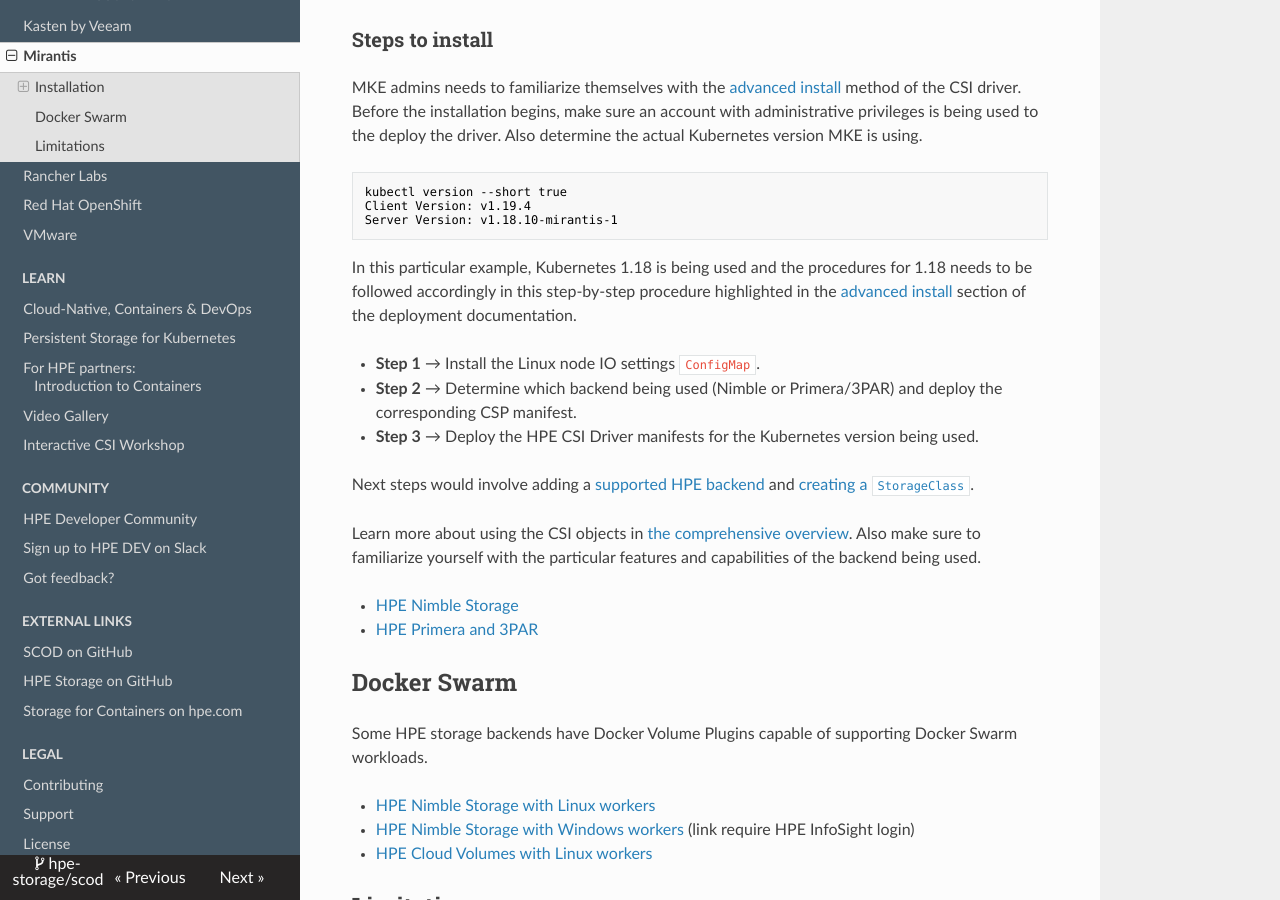
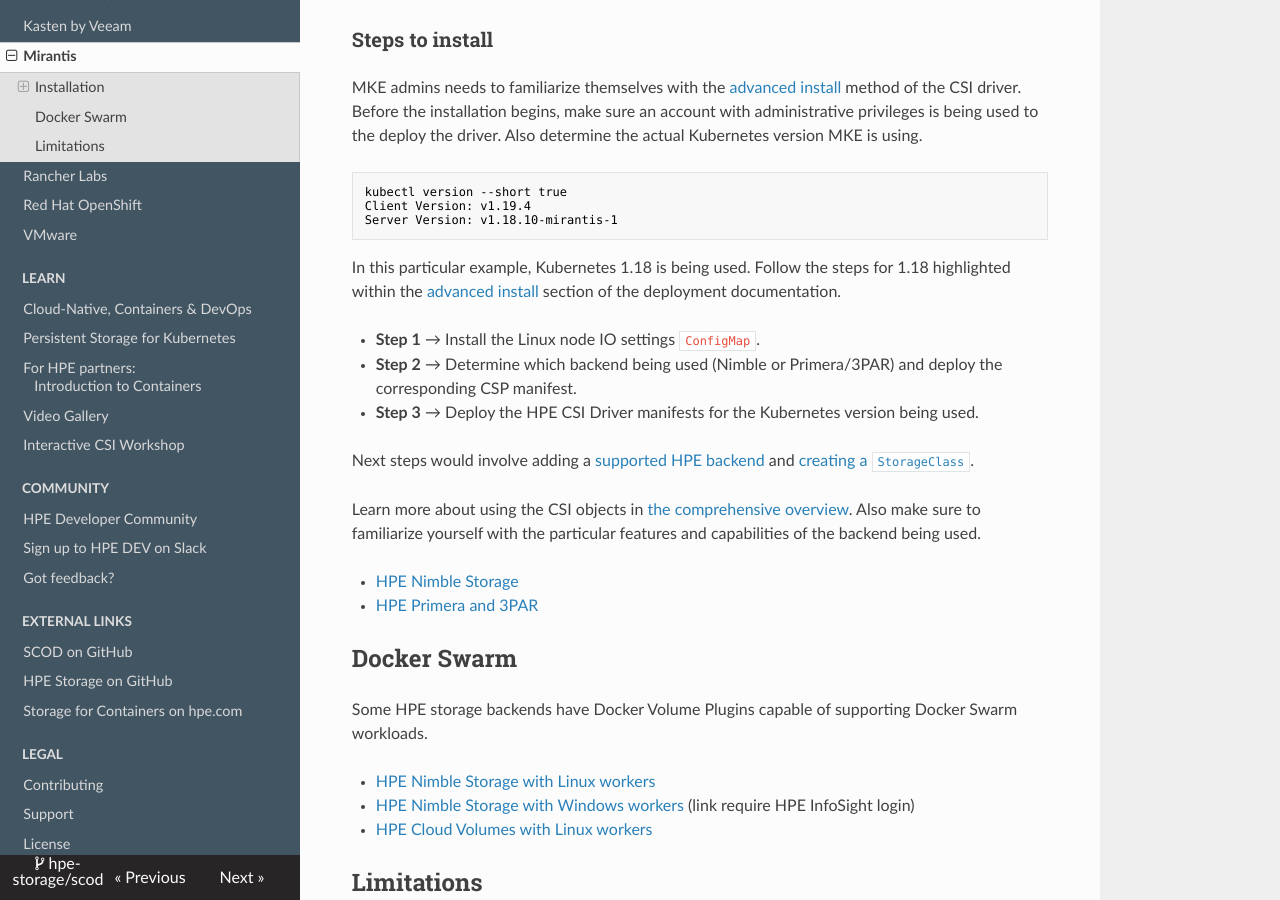
Before and after one commit to hpe-storage/scod, an MkDocs documentation site: the page built from docs/partners/mirantis/index.md, in a window 1280 px wide and 900 px high, scrolled down 732 px. Built offline with MkDocs 1.6.1, drawn with Linux system fonts in a browser that asks for light colours; nearby versions of some CDN libraries.

Commit message:
Update docs/partners/mirantis/index.md
Co-authored-by: c-snell <31020223+c-snell@users.noreply.github.com>

````diff
--- a/docs/partners/mirantis/index.md
+++ b/docs/partners/mirantis/index.md
@@ -22,7 +22,7 @@
 Server Version: v1.18.10-mirantis-1
 ```
 
-In this particular example, Kubernetes 1.18 is being used and the procedures for 1.18 needs to be followed accordingly in this step-by-step procedure highlighted in the [advanced install](../../csi_driver/deployment.md#common) section of the deployment documentation.
+In this particular example, Kubernetes 1.18 is being used. Follow the steps for 1.18 highlighted within the [advanced install](../../csi_driver/deployment.md#common) section of the deployment documentation.
 
 - **Step 1** → Install the Linux node IO settings `ConfigMap`.
 - **Step 2** → Determine which backend being used (Nimble or Primera/3PAR) and deploy the corresponding CSP manifest.
````
